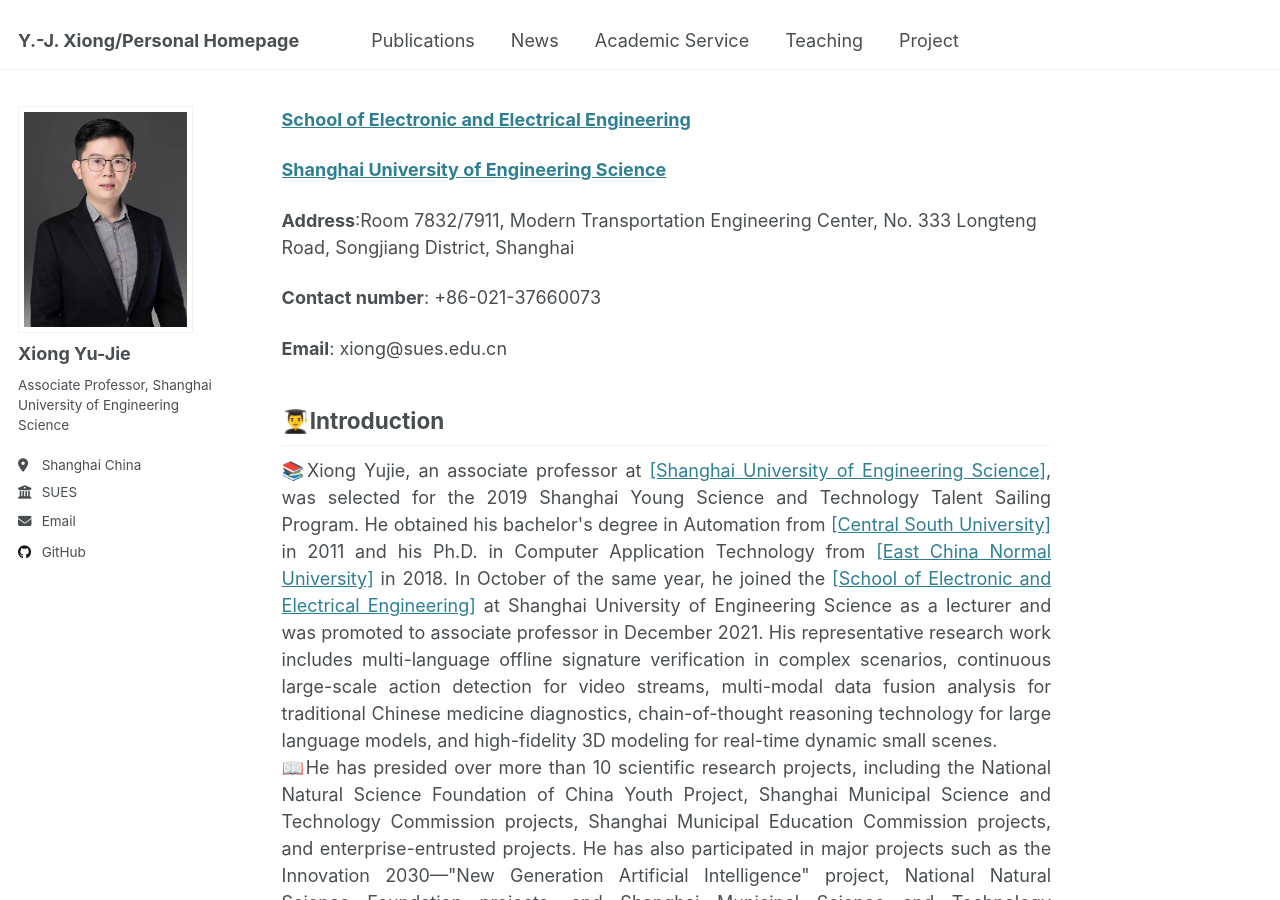
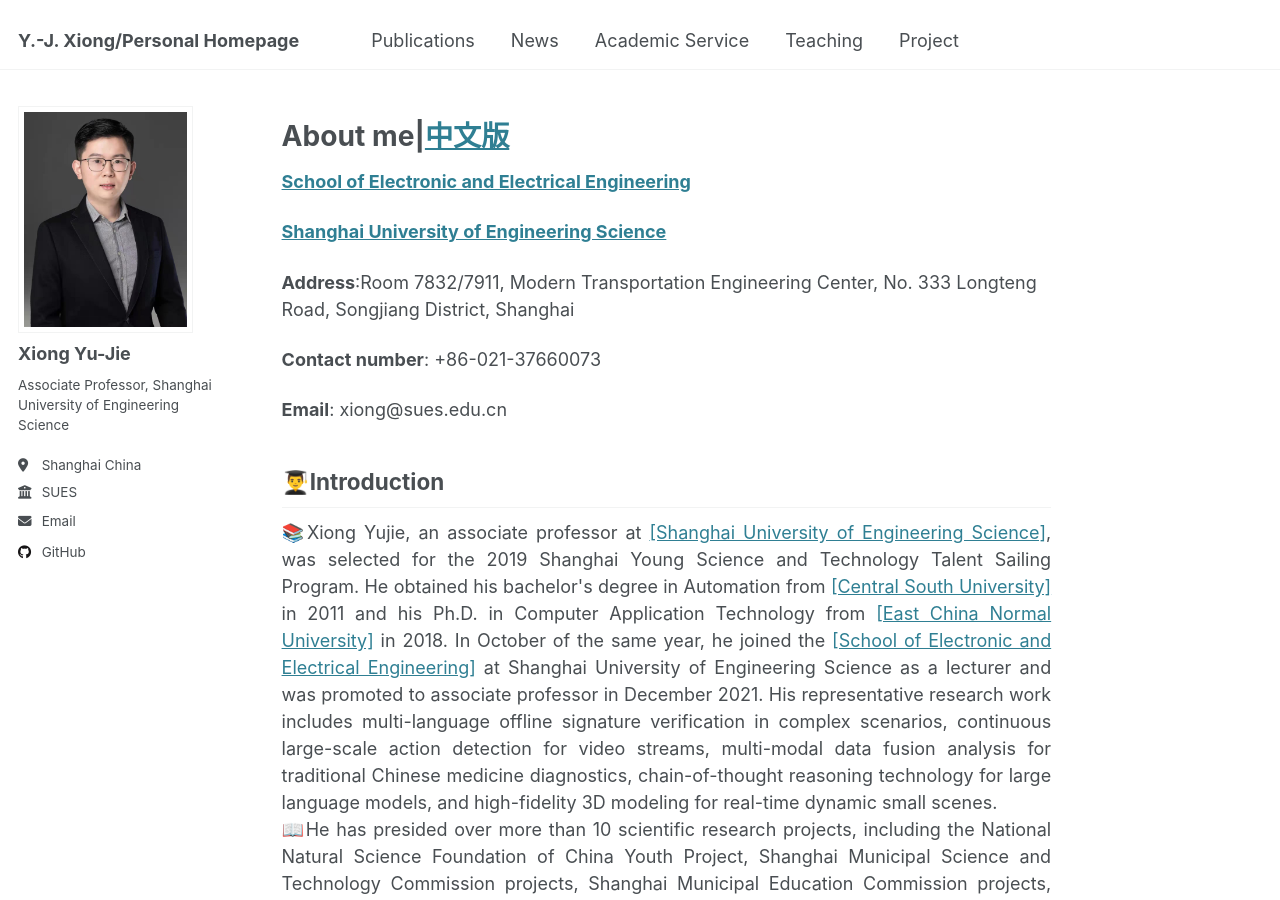
Before and after one commit to X-Lab-CN/introduce, a Jekyll site: the page built from _pages/about.md, in a window 1280 px wide and 900 px high. Built offline with Jekyll 4.4.1, drawn with Linux system fonts in a browser that asks for light colours.

Commit message:
Update about.md

```diff
--- a/_pages/about.md
+++ b/_pages/about.md
@@ -1,12 +1,12 @@
 ---
 permalink: /
-title: "About me|<a href="baidu.com">中文版</a>"
+title: ""
 author_profile: true
 redirect_from:
   - /about/
   - /about.html
 ---
-
+# About me|<a href="baidu.com">中文版</a>
 **[School of Electronic and Electrical Engineering](https://seee.sues.edu.cn/)**
 
 **[Shanghai University of Engineering Science](https://www.sues.edu.cn/)**
```
